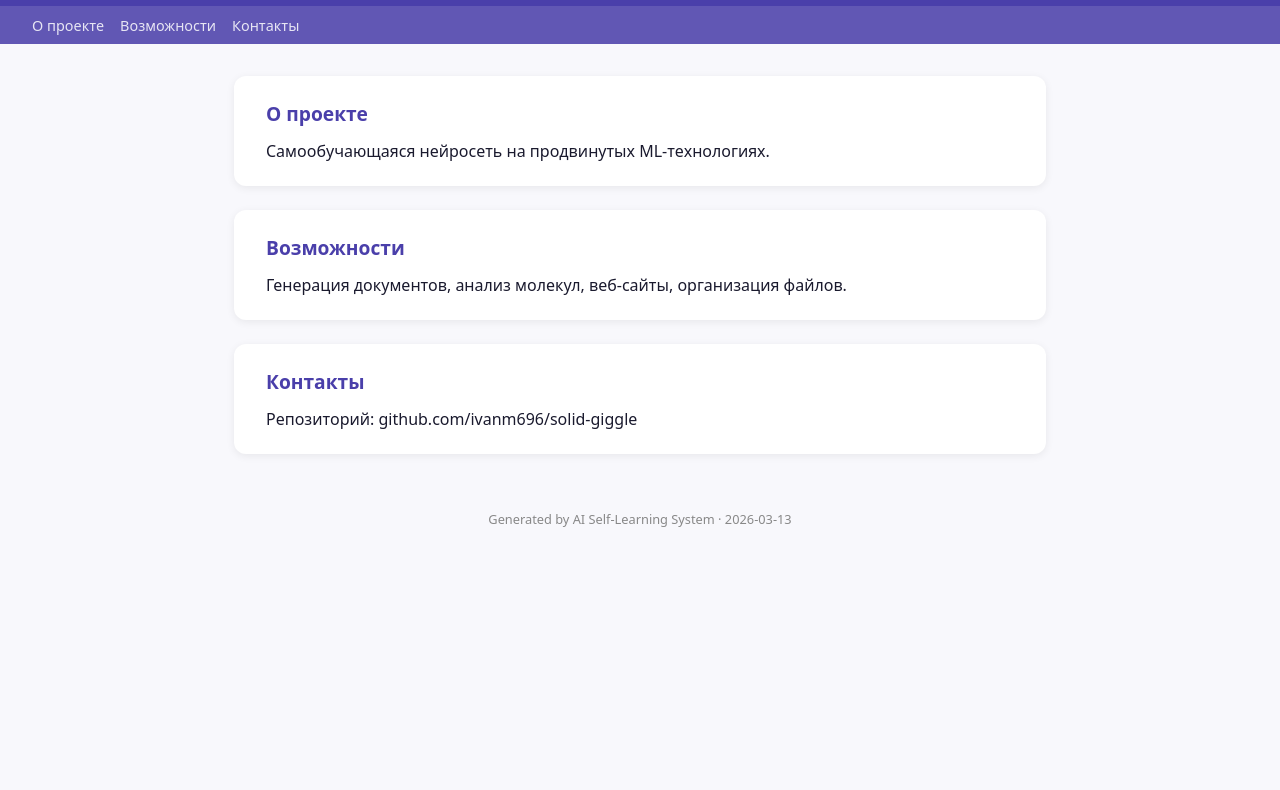
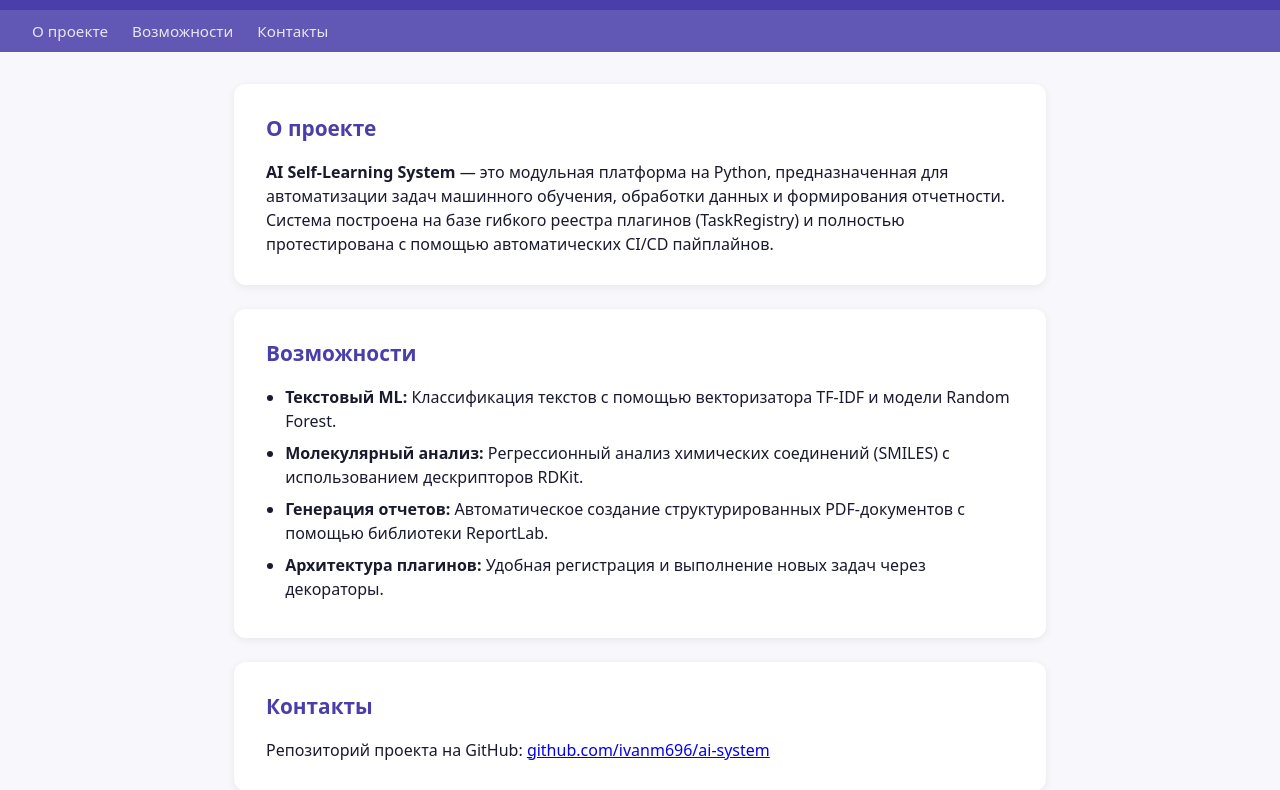
Before and after one commit to ivanm696/ai-system, a plain HTML site: page index.html in a window 1280 px wide. Shown: the part 81-871 px from the top of the page. Before the commit the page ends 800 px from the top, so only its background shows below. Drawn offline with Linux system fonts and the light colour scheme.

Commit message:
Revise index.html for improved content and layout
Updated the content and structure of the index.html file to enhance clarity and provide detailed information about the AI Self-Learning System, including features and project repository link.

```diff
--- a/index.html
+++ b/index.html
@@ -6,36 +6,53 @@
 <title>AI Research Portal</title>
 <style>
   *, *::before, *::after { box-sizing: border-box; margin: 0; padding: 0; }
-  body { font-family: system-ui, sans-serif; color: #1a1a2e; background: #f8f8fc; }
+  body { font-family: system-ui, sans-serif; color: #1a1a2e; background: #f8f8fc; line-height: 1.5; }
   header { background: #4A3FAA; color: #fff; padding: 1.5rem 2rem; }
   header h1 { font-size: 1.8rem; }
-  nav { background: #4A3FAAdd; display: flex; gap: 1rem; padding: .6rem 2rem; }
-  nav a { color: #fff; text-decoration: none; font-size: .9rem; opacity: .85; }
+  nav { background: #4A3FAAdd; display: flex; gap: 1.5rem; padding: .6rem 2rem; }
+  nav a { color: #fff; text-decoration: none; font-size: .95rem; opacity: .85; }
   nav a:hover { opacity: 1; text-decoration: underline; }
   main { max-width: 860px; margin: 2rem auto; padding: 0 1.5rem; }
-  section { background: #fff; border-radius: 12px; padding: 1.5rem 2rem;
+  section { background: #fff; border-radius: 12px; padding: 1.8rem 2rem;
              margin-bottom: 1.5rem; box-shadow: 0 2px 8px rgba(0,0,0,.07); }
-  section h2 { color: #4A3FAA; margin-bottom: .8rem; font-size: 1.2rem; }
-  footer { text-align: center; padding: 1.5rem; color: #888; font-size: .8rem; }
+  section h2 { color: #4A3FAA; margin-bottom: 1rem; font-size: 1.3rem; }
+  ul { padding-left: 1.2rem; }
+  li { margin-bottom: 0.5rem; }
+  footer { text-align: center; padding: 1.5rem; color: #888; font-size: 0.85rem; }
 </style>
 </head>
 <body>
-<header><h1>AI Research Portal</h1></header>
-<nav><a href="#about">О проекте</a><a href="#features">Возможности</a><a href="#contact">Контакты</a></nav>
+<header>
+    <h1>AI Research Portal</h1>
+</header>
+<nav>
+    <a href="#about">О проекте</a>
+    <a href="#features">Возможности</a>
+    <a href="#contact">Контакты</a>
+</nav>
 <main>
     <section id="about">
         <h2>О проекте</h2>
-        <p>Самообучающаяся нейросеть на продвинутых ML-технологиях.</p>
+        <p><strong>AI Self-Learning System</strong> — это модульная платформа на Python, предназначенная для автоматизации задач машинного обучения, обработки данных и формирования отчетности. Система построена на базе гибкого реестра плагинов (TaskRegistry) и полностью протестирована с помощью автоматических CI/CD пайплайнов.</p>
     </section>
+
     <section id="features">
         <h2>Возможности</h2>
-        <p>Генерация документов, анализ молекул, веб-сайты, организация файлов.</p>
+        <ul>
+            <li><strong>Текстовый ML:</strong> Классификация текстов с помощью векторизатора TF-IDF и модели Random Forest.</li>
+            <li><strong>Молекулярный анализ:</strong> Регрессионный анализ химических соединений (SMILES) с использованием дескрипторов RDKit.</li>
+            <li><strong>Генерация отчетов:</strong> Автоматическое создание структурированных PDF-документов с помощью библиотеки ReportLab.</li>
+            <li><strong>Архитектура плагинов:</strong> Удобная регистрация и выполнение новых задач через декораторы.</li>
+        </ul>
     </section>
+
     <section id="contact">
         <h2>Контакты</h2>
-        <p>Репозиторий: github.com/ivanm696/solid-giggle</p>
+        <p>Репозиторий проекта на GitHub: <a href="https://github.com/ivanm696/ai-system" target="_blank">github.com/ivanm696/ai-system</a></p>
     </section>
 </main>
-<footer>Generated by AI Self-Learning System · 2026-03-13</footer>
+<footer>
+    Generated by AI Self-Learning System · 2026
+</footer>
 </body>
 </html>
```
